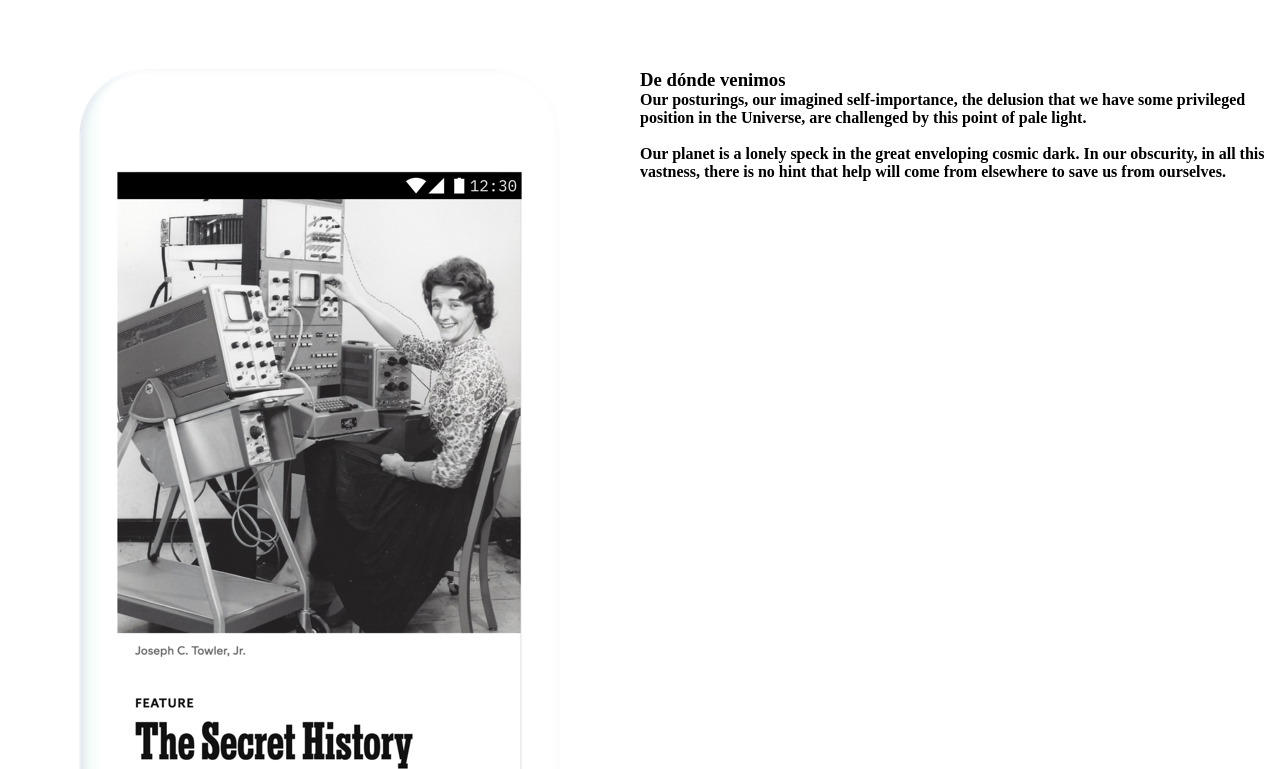
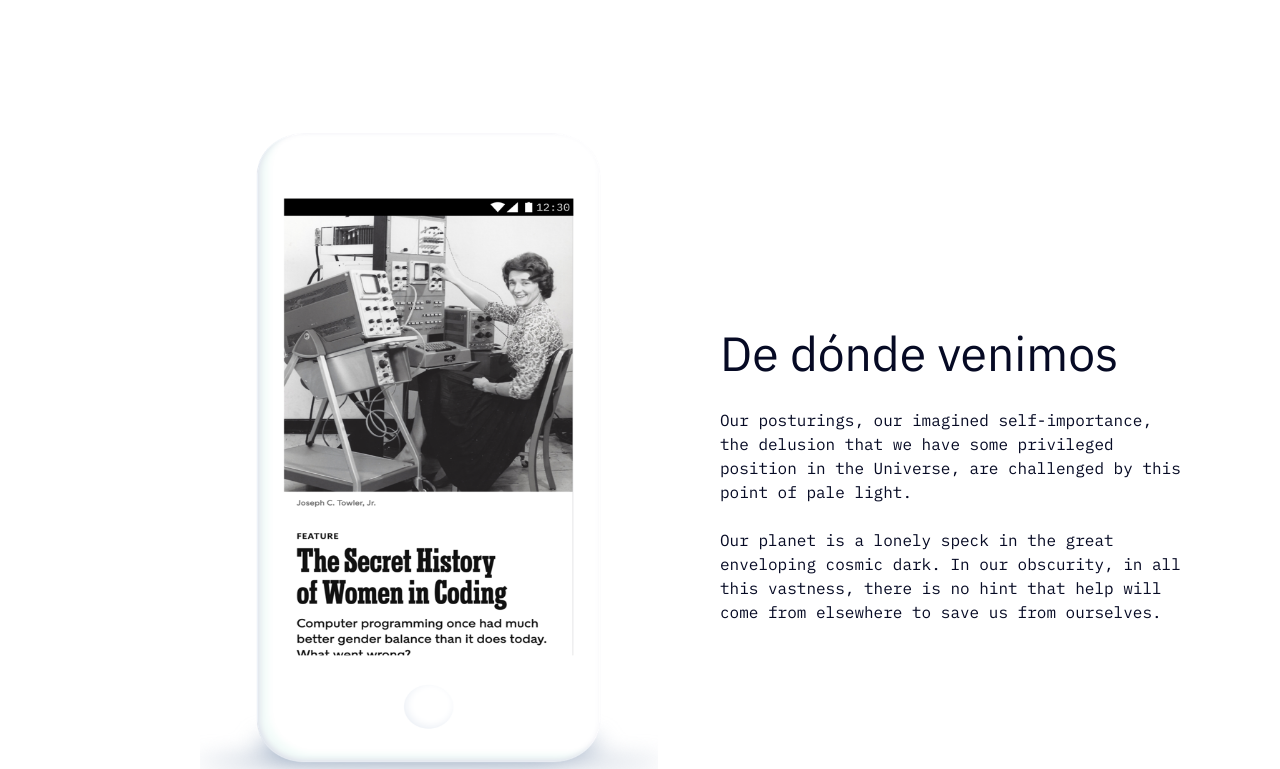
Before and after one commit to krystal-mejia/podcastchanel, a plain HTML site: page index.html in a window 1280 px wide. Shown: the part 1861-2630 px from the top of the page. Drawn offline with Linux system fonts and the light colour scheme.

Commit message:
historia

```diff
--- a/css/_header.scss
+++ b/css/_header.scss
@@ -105,6 +105,7 @@ header {
     header {
         display: flex;
         align-items: center;
+        position: fixed;
         height: 80px;
         padding: 26px 100px 26px 100px;
 
--- a/css/_historia.scss
+++ b/css/_historia.scss
@@ -1,58 +1,69 @@
-.historia{
-    position: relative;
+.historia {
     display: flex;
-
-    .phone{
-        position: absolute;
-        align-items: center;
-        top: 48px;
-        left: -20px;
+    flex-direction: row;
+    flex-wrap: wrap;
+    // background-color: palevioletred;
+    .imagen{
         width: 360px;
-        height: 529px;
+        height: 519px;
     }
-    .texto{
-
-        h1 {
-            position: absolute;
-            top: 594px;
+    .articulo{
+        display: flex;
+        flex-direction: row;
+        flex-wrap: wrap;
+        h1{
+            display: block;
             @include estilo-seccion;
-            display: inline-block;
-            height: 42px;
-            padding: 0 16px 0 16px;
+            padding: 27px 16px 0px 16px;
         }
-        h4{
-            position: absolute;
-            top: 686px;
-            margin: 16px 0 0 0;
+        h4 {
+            display: block;
             @include estilo-texto;
-            padding: 0 16px 0 16px;
+            padding: 27px 16px 0px 16px;
         }
     }
 }
+@media screen and (min-width: 768px){
+    .historia {
+        display: flex;
+        flex-direction: column;
+        //background-color: palevioletred;
 
-@media screen and (min-width: 768px){
-    .historia{
-        position: relative;
-        display: inline-flex;
-
-        .phone{
+        .imagen{
             position: absolute;
             width: 457.6px;
             height: 660px;
-            top: 64px;
-            left: 200px;
+            //background-color: gold;
+            margin: 64px 0 0 200px;
         }
-        .texto{
-        position: relative;
-            h1 {
-                position: relative;
+        .articulo{
+            display: flex;
+            flex-direction: row;
+            flex-wrap: wrap;
+            //background-color: greenyellow;
+            margin: 253px 0 0 720px;
+            padding: 0;
+
+            h1{
+                display: flex;
+                align-items: center;
+                padding: 0;
+                margin: 0;
+                border: 0;
+                height: 62px;
                 @include estilo-seccion;
-                display: inline-block;
-                height: 42px;
+                font-size: 48px;
+                //background-color: blue;
             }
-            h4{
-                position: relative;
+            h4 {
+                padding: 0;
+                margin-top: 24px;
+                border: 0;
+                width: 464px;
                 @include estilo-texto;
+                font-size: 16px;
+                line-height: 24px;
+                //background-color: blueviolet;
             }
         }
     }
--- a/css/_podcast.scss
+++ b/css/_podcast.scss
@@ -17,6 +17,7 @@
         iframe {
             margin: 11px 11px 0px 11px;
         }
+        margin-bottom: 48px;
     }
 
     .back {
```
Also changed, not shown: css/style.css, 1 other file.
